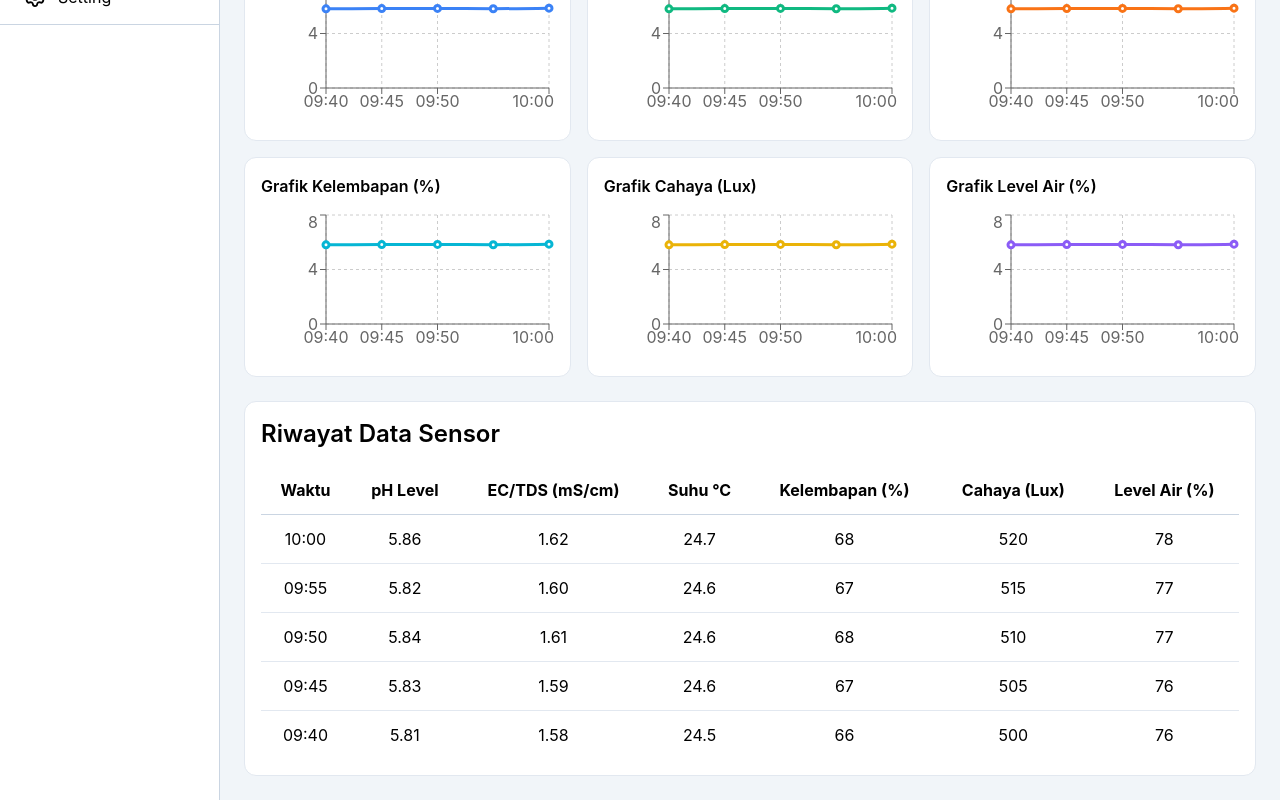
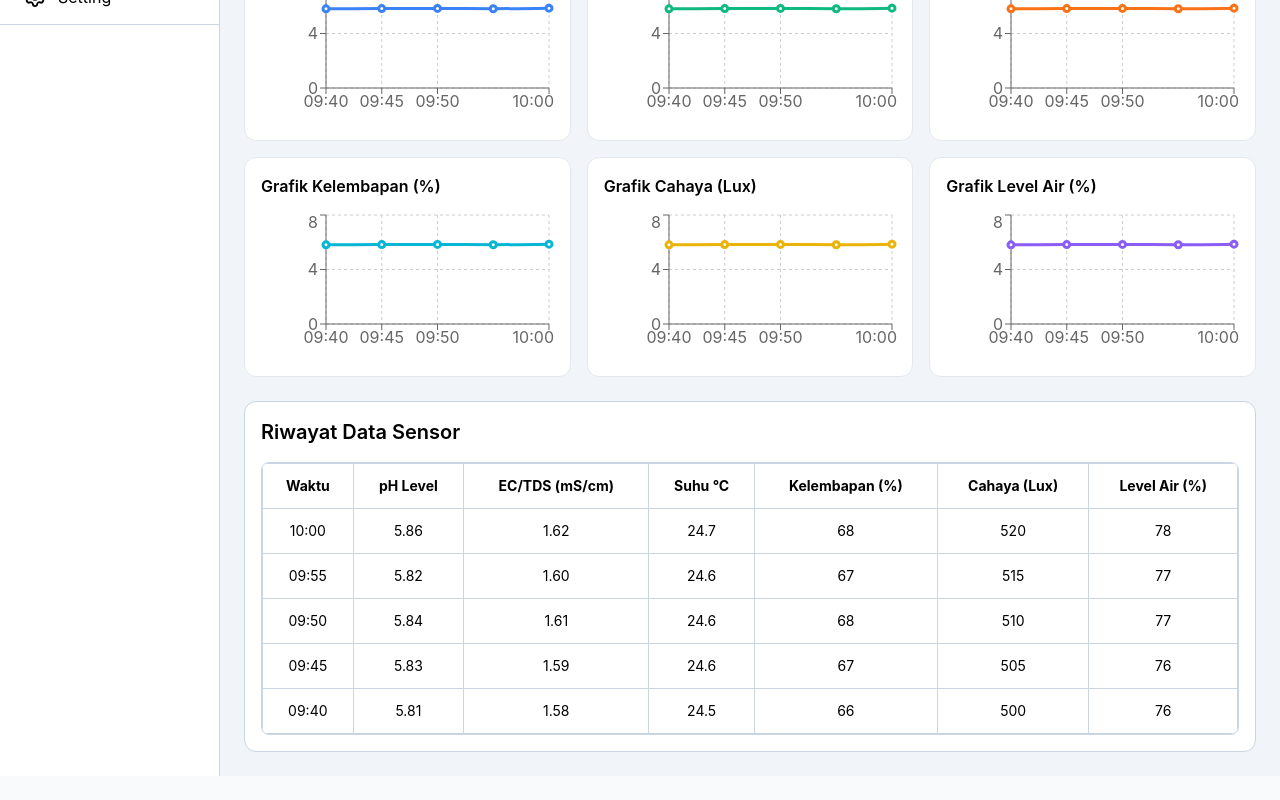
Before and after one commit to mutiarabotani/SmartHydro-IOT, a React (Vite) app: page /monitoring in a window 1280 px wide. Shown: the part 381-1181 px from the top of the page. After the commit the page ends 1157 px from the top, so only its background shows below. Built offline with nearby package versions, Linux system fonts and the light colour scheme.

Commit message:
smarthydro-iot

```diff
--- a/src/pages/Monitoring.jsx
+++ b/src/pages/Monitoring.jsx
@@ -322,109 +322,78 @@ export default function Monitoring() {
 </div>
 
 
-          {/* RIWAYAT DATA SENSOR */}
-<div className="bg-white rounded-xl border border-slate-200 p-4">
-
-  <h3 className="text-2xl font-semibold mb-4">
+<div className="bg-white rounded-xl border border-slate-300 p-4">
+  <h3 className="text-xl font-semibold mb-4">
     Riwayat Data Sensor
   </h3>
 
-  <div className="overflow-x-auto">
-
-    <table className="w-full border-collapse">
-
-      <thead>
-        <tr className="border-b border-slate-300">
-
-          <th className="p-3 text-center">
-            Waktu
-          </th>
-
-          <th className="p-3 text-center">
-            pH Level
-          </th>
-
-          <th className="p-3 text-center">
-            EC/TDS (mS/cm)
-          </th>
-
-          <th className="p-3 text-center">
-            Suhu °C
-          </th>
-
-          <th className="p-3 text-center">
-            Kelembapan (%)
-          </th>
-
-          <th className="p-3 text-center">
-            Cahaya (Lux)
-          </th>
-
-          <th className="p-3 text-center">
-            Level Air (%)
-          </th>
-
+  <div className="max-h-[280px] overflow-y-auto border border-slate-300 rounded-lg">
+    <table className="w-full border-collapse text-sm">
+      <thead className="sticky top-0 bg-white">
+        <tr>
+          <th className="border border-slate-300 p-3">Waktu</th>
+          <th className="border border-slate-300 p-3">pH Level</th>
+          <th className="border border-slate-300 p-3">EC/TDS (mS/cm)</th>
+          <th className="border border-slate-300 p-3">Suhu °C</th>
+          <th className="border border-slate-300 p-3">Kelembapan (%)</th>
+          <th className="border border-slate-300 p-3">Cahaya (Lux)</th>
+          <th className="border border-slate-300 p-3">Level Air (%)</th>
         </tr>
       </thead>
 
       <tbody>
-
-        <tr className="border-b border-slate-200">
-          <td className="p-3 text-center">10:00</td>
-          <td className="p-3 text-center">5.86</td>
-          <td className="p-3 text-center">1.62</td>
-          <td className="p-3 text-center">24.7</td>
-          <td className="p-3 text-center">68</td>
-          <td className="p-3 text-center">520</td>
-          <td className="p-3 text-center">78</td>
-        </tr>
-
-        <tr className="border-b border-slate-200">
-          <td className="p-3 text-center">09:55</td>
-          <td className="p-3 text-center">5.82</td>
-          <td className="p-3 text-center">1.60</td>
-          <td className="p-3 text-center">24.6</td>
-          <td className="p-3 text-center">67</td>
-          <td className="p-3 text-center">515</td>
-          <td className="p-3 text-center">77</td>
-        </tr>
-
-        <tr className="border-b border-slate-200">
-          <td className="p-3 text-center">09:50</td>
-          <td className="p-3 text-center">5.84</td>
-          <td className="p-3 text-center">1.61</td>
-          <td className="p-3 text-center">24.6</td>
-          <td className="p-3 text-center">68</td>
-          <td className="p-3 text-center">510</td>
-          <td className="p-3 text-center">77</td>
-        </tr>
-
-        <tr className="border-b border-slate-200">
-          <td className="p-3 text-center">09:45</td>
-          <td className="p-3 text-center">5.83</td>
-          <td className="p-3 text-center">1.59</td>
-          <td className="p-3 text-center">24.6</td>
-          <td className="p-3 text-center">67</td>
-          <td className="p-3 text-center">505</td>
-          <td className="p-3 text-center">76</td>
+        <tr>
+          <td className="border border-slate-300 p-3 text-center">10:00</td>
+          <td className="border border-slate-300 p-3 text-center">5.86</td>
+          <td className="border border-slate-300 p-3 text-center">1.62</td>
+          <td className="border border-slate-300 p-3 text-center">24.7</td>
+          <td className="border border-slate-300 p-3 text-center">68</td>
+          <td className="border border-slate-300 p-3 text-center">520</td>
+          <td className="border border-slate-300 p-3 text-center">78</td>
         </tr>
 
         <tr>
-          <td className="p-3 text-center">09:40</td>
-          <td className="p-3 text-center">5.81</td>
-          <td className="p-3 text-center">1.58</td>
-          <td className="p-3 text-center">24.5</td>
-          <td className="p-3 text-center">66</td>
-          <td className="p-3 text-center">500</td>
-          <td className="p-3 text-center">76</td>
+          <td className="border border-slate-300 p-3 text-center">09:55</td>
+          <td className="border border-slate-300 p-3 text-center">5.82</td>
+          <td className="border border-slate-300 p-3 text-center">1.60</td>
+          <td className="border border-slate-300 p-3 text-center">24.6</td>
+          <td className="border border-slate-300 p-3 text-center">67</td>
+          <td className="border border-slate-300 p-3 text-center">515</td>
+          <td className="border border-slate-300 p-3 text-center">77</td>
         </tr>
 
+        <tr>
+          <td className="border border-slate-300 p-3 text-center">09:50</td>
+          <td className="border border-slate-300 p-3 text-center">5.84</td>
+          <td className="border border-slate-300 p-3 text-center">1.61</td>
+          <td className="border border-slate-300 p-3 text-center">24.6</td>
+          <td className="border border-slate-300 p-3 text-center">68</td>
+          <td className="border border-slate-300 p-3 text-center">510</td>
+          <td className="border border-slate-300 p-3 text-center">77</td>
+        </tr>
+
+        <tr>
+          <td className="border border-slate-300 p-3 text-center">09:45</td>
+          <td className="border border-slate-300 p-3 text-center">5.83</td>
+          <td className="border border-slate-300 p-3 text-center">1.59</td>
+          <td className="border border-slate-300 p-3 text-center">24.6</td>
+          <td className="border border-slate-300 p-3 text-center">67</td>
+          <td className="border border-slate-300 p-3 text-center">505</td>
+          <td className="border border-slate-300 p-3 text-center">76</td>
+        </tr>
+
+        <tr>
+          <td className="border border-slate-300 p-3 text-center">09:40</td>
+          <td className="border border-slate-300 p-3 text-center">5.81</td>
+          <td className="border border-slate-300 p-3 text-center">1.58</td>
+          <td className="border border-slate-300 p-3 text-center">24.5</td>
+          <td className="border border-slate-300 p-3 text-center">66</td>
+          <td className="border border-slate-300 p-3 text-center">500</td>
+          <td className="border border-slate-300 p-3 text-center">76</td>
+        </tr>
       </tbody>
-
     </table>
-
   </div>
-
 </div>
 
         </div>
```
